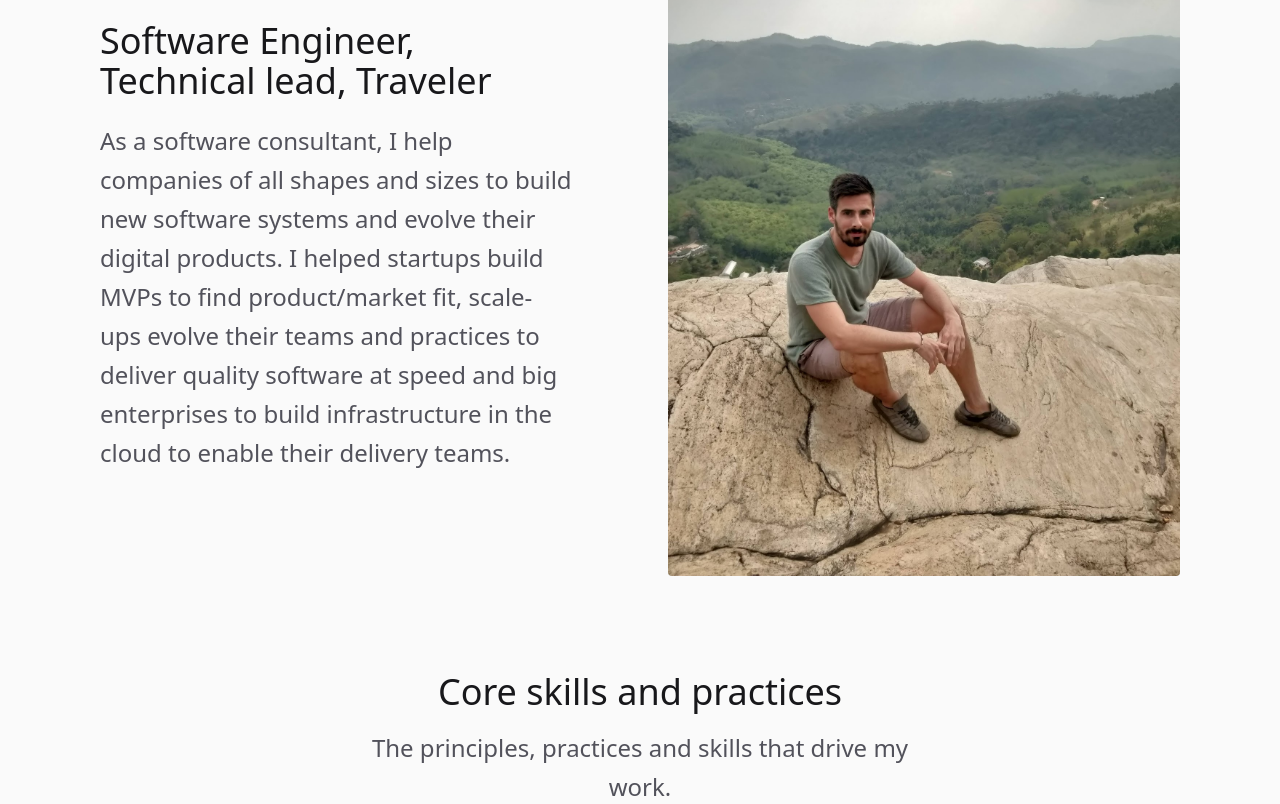
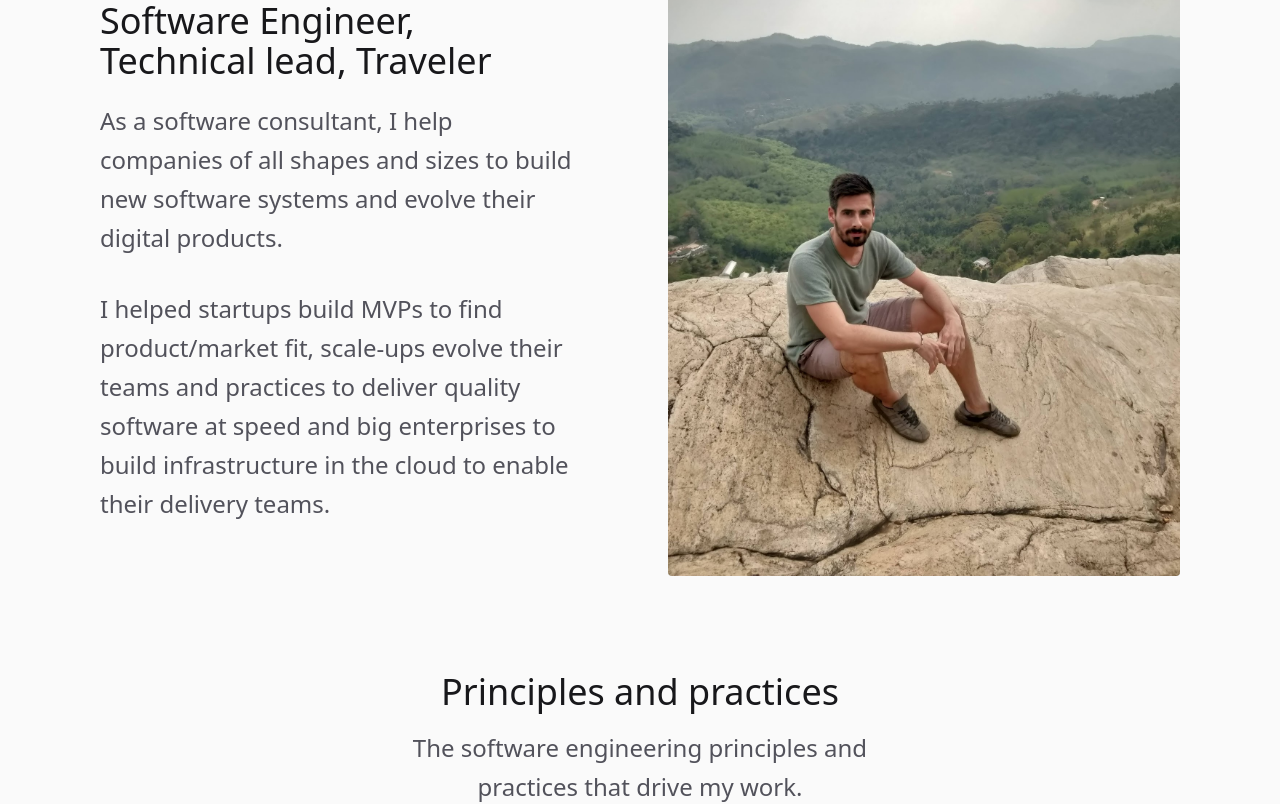
Before and after one commit to portovep/pabloporto.me, a Next.js app: page /about in a window 1280 px wide. Shown: the part 308-1112 px from the top of the page. Built offline with nearby package versions, Linux system fonts and the light colour scheme.

Commit message:
Simplify content in about page

```diff
--- a/pages/about/index.tsx
+++ b/pages/about/index.tsx
@@ -14,10 +14,12 @@ export default function About(): JSX.Element {
                         </h2>
                         <p className="mb-8 leading-relaxed">
                             As a software consultant, I help companies of all shapes and sizes to
-                            build new software systems and evolve their digital products. I helped
-                            startups build MVPs to find product/market fit, scale-ups evolve their
-                            teams and practices to deliver quality software at speed and big
-                            enterprises to build infrastructure in the cloud to enable their
+                            build new software systems and evolve their digital products.
+                        </p>
+                        <p className="leading-relaxed">
+                            I helped startups build MVPs to find product/market fit, scale-ups
+                            evolve their teams and practices to deliver quality software at speed
+                            and big enterprises to build infrastructure in the cloud to enable their
                             delivery teams.
                         </p>
                     </div>
@@ -33,10 +35,11 @@ export default function About(): JSX.Element {
                     <div className="container px-5 mx-auto">
                         <div className="mb-20 text-center">
                             <h2 className="title-font sm:text-4xl mb-4 text-3xl font-medium text-gray-900">
-                                Core skills and practices
+                                Principles and practices
                             </h2>
                             <p className="xl:w-2/4 lg:w-3/4 mx-auto leading-relaxed">
-                                The principles, practices and skills that drive my work.
+                                The software engineering principles and practices that drive my
+                                work.
                             </p>
                         </div>
                         <div className="lg:w-4/5 sm:mx-auto sm:mb-20 flex flex-wrap -mx-2 text-xl">
```
